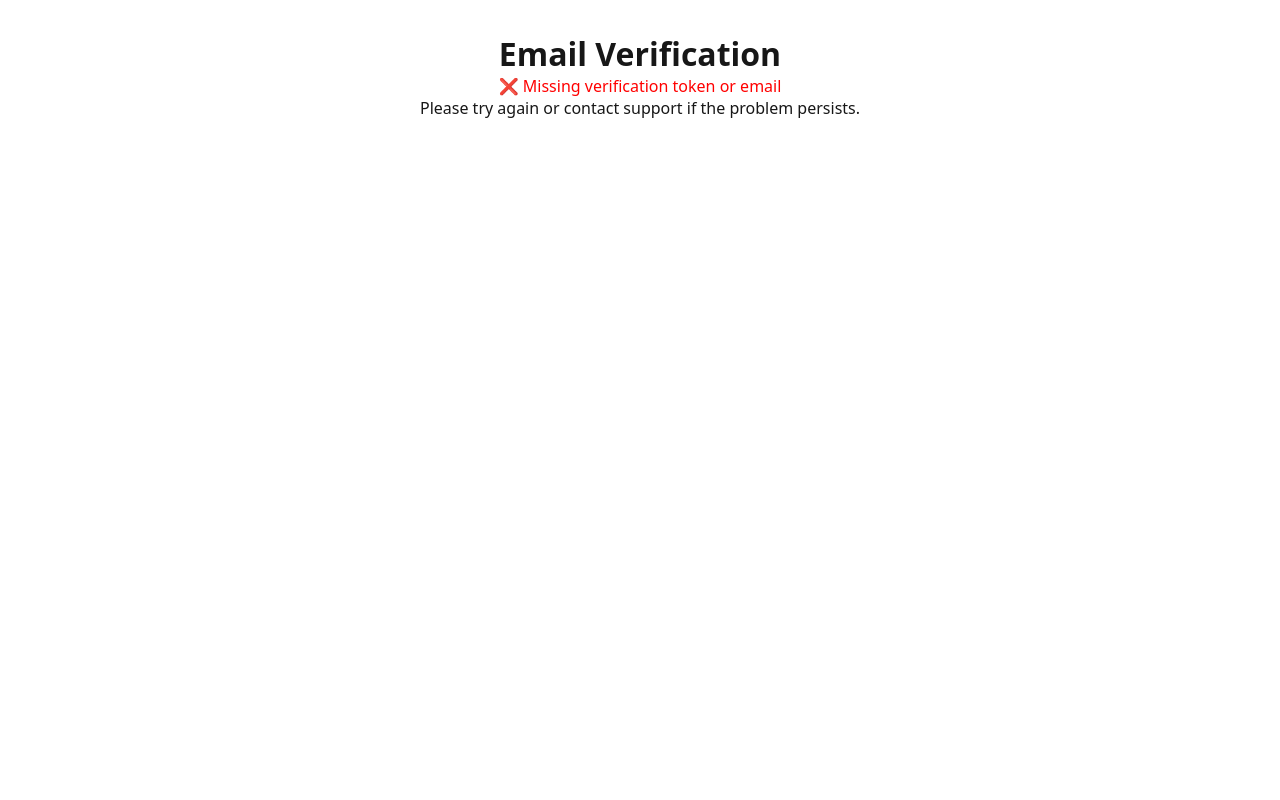
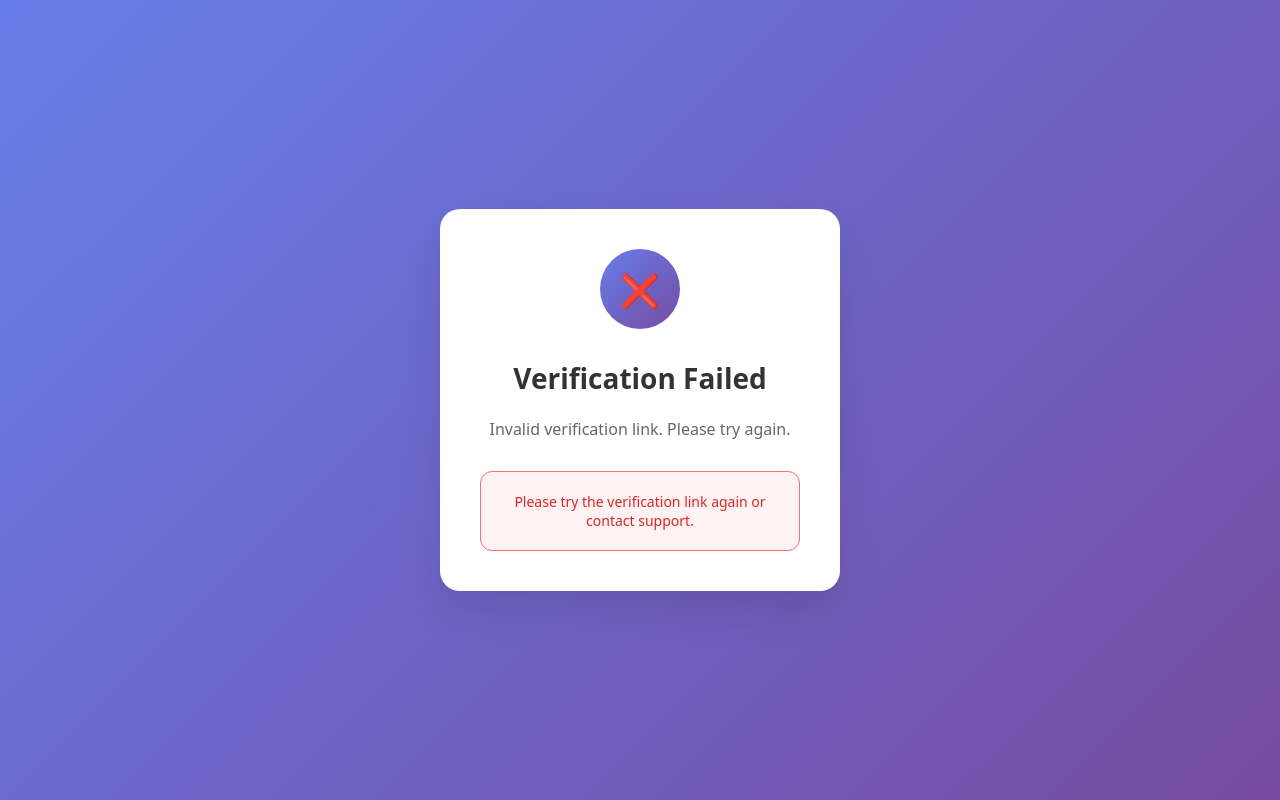
Before and after one commit to sbeverage/thrive-web, a Next.js app: page /verify in a window 1280 px wide. Built offline with nearby package versions, Linux system fonts and the light colour scheme.

Commit message:
Update page.js
updated page.js for web verification

```diff
--- a/app/verify/page.js
+++ b/app/verify/page.js
@@ -1,86 +1,208 @@
 'use client';
 
-import { useState, useEffect, Suspense } from 'react';
+import { Suspense, useEffect, useState } from 'react';
 import { useSearchParams } from 'next/navigation';
 
 function VerifyContent() {
+  const searchParams = useSearchParams();
   const [status, setStatus] = useState('verifying');
-  const [message, setMessage] = useState('');
-  const searchParams = useSearchParams();
+  const [message, setMessage] = useState('Verifying your email...');
 
+  useEffect(() => {
     const token = searchParams.get('token');
     const email = searchParams.get('email');
 
-  useEffect(() => {
-    if (token && email) {
-      verifyEmail();
-    } else {
+    if (!token || !email) {
       setStatus('error');
-      setMessage('Missing verification token or email');
+      setMessage('Invalid verification link. Please try again.');
+      return;
     }
-  }, [token, email]);
 
+    // Call your backend verification endpoint
     const verifyEmail = async () => {
       try {
-      const response = await fetch(`http://thrive-backend-final.eba-fxvg5pyf.us-east-1.elasticbeanstalk.com/api/auth/verify/${token}`, {
-        method: 'GET',
+        const response = await fetch('https://your-backend-url.com/api/verify-email', {
+          method: 'POST',
           headers: {
             'Content-Type': 'application/json',
           },
+          body: JSON.stringify({ token, email }),
         });
 
         const data = await response.json();
 
-      if (response.ok) {
+        if (data.success || data.message?.includes('verified') || data.message?.includes('success')) {
           setStatus('success');
-        setMessage('Email verified successfully! You can now return to the app.');
+          setMessage('Email verified successfully!');
+
+          // Redirect to your app after successful verification
+          setTimeout(() => {
+            // Try to redirect to your app
+            window.location.href = 'thriveapp://verify-success';
+
+            // Fallback: Show success message and instructions
+            setTimeout(() => {
+              alert('Email verified! Please return to the Thrive app to continue.');
+            }, 1000);
+          }, 2000);
         } else {
           setStatus('error');
-        setMessage(data.message || 'Verification failed');
+          setMessage(data.message || 'Verification failed. Please try again.');
         }
       } catch (error) {
+        console.error('Verification error:', error);
         setStatus('error');
-      setMessage('An error occurred during verification');
+        setMessage('Verification failed. Please try again.');
       }
     };
 
+    verifyEmail();
+  }, [searchParams]);
+
   return (
     <div style={{
-      padding: '2rem',
+      minHeight: '100vh',
+      display: 'flex',
+      flexDirection: 'column',
+      alignItems: 'center',
+      justifyContent: 'center',
+      background: 'linear-gradient(135deg, #667eea 0%, #764ba2 100%)',
+      padding: '20px',
+      fontFamily: 'system-ui, -apple-system, sans-serif'
+    }}>
+      <div style={{
+        backgroundColor: 'white',
+        borderRadius: '20px',
+        padding: '40px',
+        boxShadow: '0 20px 40px rgba(0,0,0,0.1)',
         textAlign: 'center',
-      fontFamily: 'system-ui, sans-serif',
-      maxWidth: '600px',
+        maxWidth: '400px',
+        width: '100%'
+      }}>
+        {/* Logo/Icon */}
+        <div style={{
+          width: '80px',
+          height: '80px',
+          borderRadius: '50%',
+          background: 'linear-gradient(135deg, #667eea 0%, #764ba2 100%)',
+          margin: '0 auto 30px',
+          display: 'flex',
+          alignItems: 'center',
+          justifyContent: 'center',
+          fontSize: '32px',
+          color: 'white'
+        }}>
+          {status === 'success' ? '✅' : status === 'error' ? '❌' : '⏳'}
+        </div>
+
+        {/* Title */}
+        <h1 style={{
+          fontSize: '28px',
+          fontWeight: 'bold',
+          color: '#333',
+          marginBottom: '20px',
+          margin: '0 0 20px 0'
+        }}>
+          {status === 'success' ? 'Email Verified!' :
+           status === 'error' ? 'Verification Failed' :
+           'Verifying Email...'}
+        </h1>
+
+        {/* Message */}
+        <p style={{
+          fontSize: '16px',
+          color: '#666',
+          lineHeight: '1.5',
+          marginBottom: '30px',
+          margin: '0 0 30px 0'
+        }}>
+          {message}
+        </p>
+
+        {/* Status indicator */}
+        {status === 'verifying' && (
+          <div style={{
+            width: '40px',
+            height: '40px',
+            border: '4px solid #f3f3f3',
+            borderTop: '4px solid #667eea',
+            borderRadius: '50%',
+            animation: 'spin 1s linear infinite',
             margin: '0 auto'
+          }} />
+        )}
+
+        {/* Success message */}
+        {status === 'success' && (
+          <div style={{
+            backgroundColor: '#f0f9ff',
+            border: '1px solid #0ea5e9',
+            borderRadius: '12px',
+            padding: '20px',
+            marginTop: '20px'
           }}>
-      <h1>Email Verification</h1>
-
-      {status === 'verifying' && (
-        <div>
-          <p>Verifying your email...</p>
-          <div style={{ margin: '20px 0' }}>⏳</div>
+            <p style={{
+              color: '#0369a1',
+              fontSize: '14px',
+              margin: '0',
+              fontWeight: '500'
+            }}>
+              Redirecting you back to the Thrive app...
+            </p>
           </div>
         )}
 
-      {status === 'success' && (
-        <div>
-          <p style={{ color: 'green' }}>✅ {message}</p>
-          <p>You can now return to the Thrive app and continue using all features.</p>
+        {/* Error message */}
+        {status === 'error' && (
+          <div style={{
+            backgroundColor: '#fef2f2',
+            border: '1px solid #f87171',
+            borderRadius: '12px',
+            padding: '20px',
+            marginTop: '20px'
+          }}>
+            <p style={{
+              color: '#dc2626',
+              fontSize: '14px',
+              margin: '0',
+              fontWeight: '500'
+            }}>
+              Please try the verification link again or contact support.
+            </p>
           </div>
         )}
+      </div>
 
-      {status === 'error' && (
-        <div>
-          <p style={{ color: 'red' }}>❌ {message}</p>
-          <p>Please try again or contact support if the problem persists.</p>
-        </div>
-      )}
+      {/* CSS for spinner animation */}
+      <style jsx>{`
+        @keyframes spin {
+          0% { transform: rotate(0deg); }
+          100% { transform: rotate(360deg); }
+        }
+      `}</style>
     </div>
   );
 }
 
 export default function VerifyPage() {
   return (
-    <Suspense fallback={<div style={{ padding: '2rem', textAlign: 'center' }}>Loading...</div>}>
+    <Suspense fallback={
+      <div style={{
+        minHeight: '100vh',
+        display: 'flex',
+        alignItems: 'center',
+        justifyContent: 'center',
+        background: 'linear-gradient(135deg, #667eea 0%, #764ba2 100%)'
+      }}>
+        <div style={{
+          color: 'white',
+          fontSize: '18px',
+          fontWeight: '500'
+        }}>
+          Loading...
+        </div>
+      </div>
+    }>
       <VerifyContent />
     </Suspense>
   );
```
Lines whose indentation alone changed are shown as unchanged.
